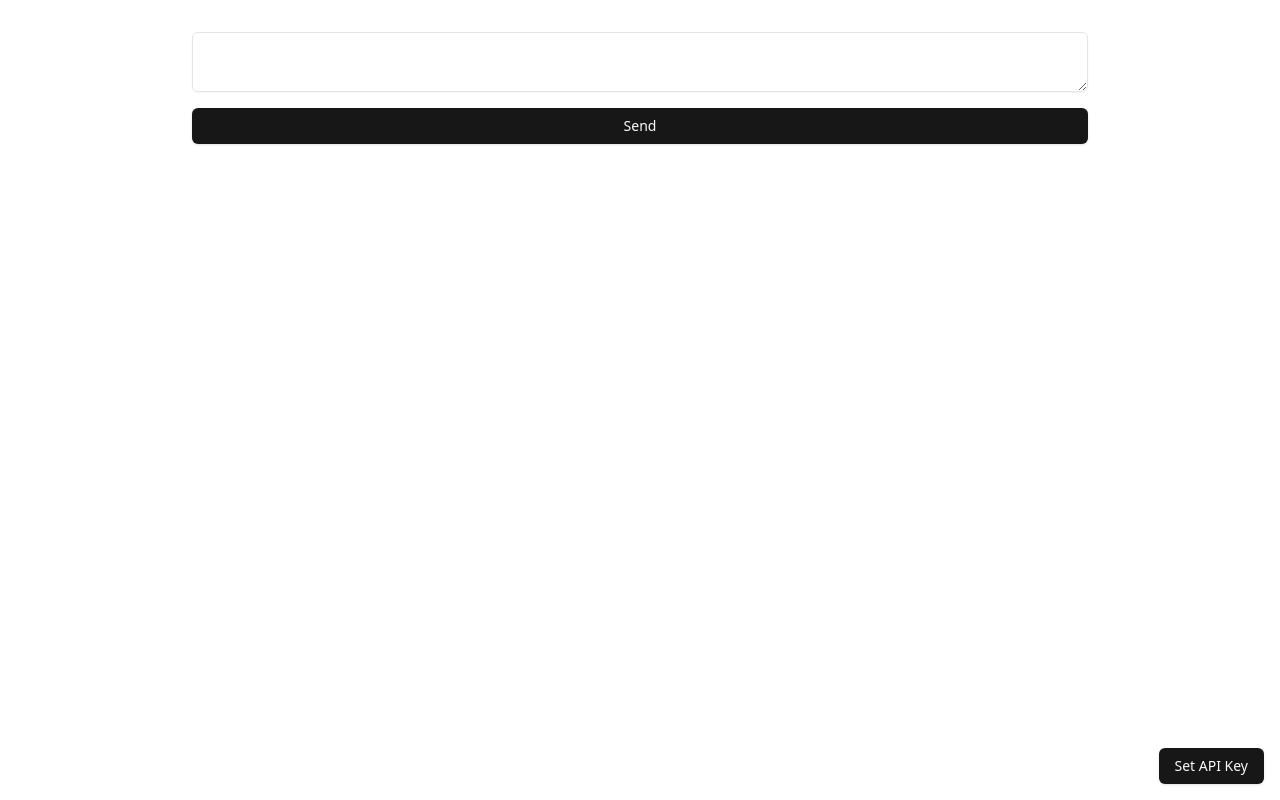
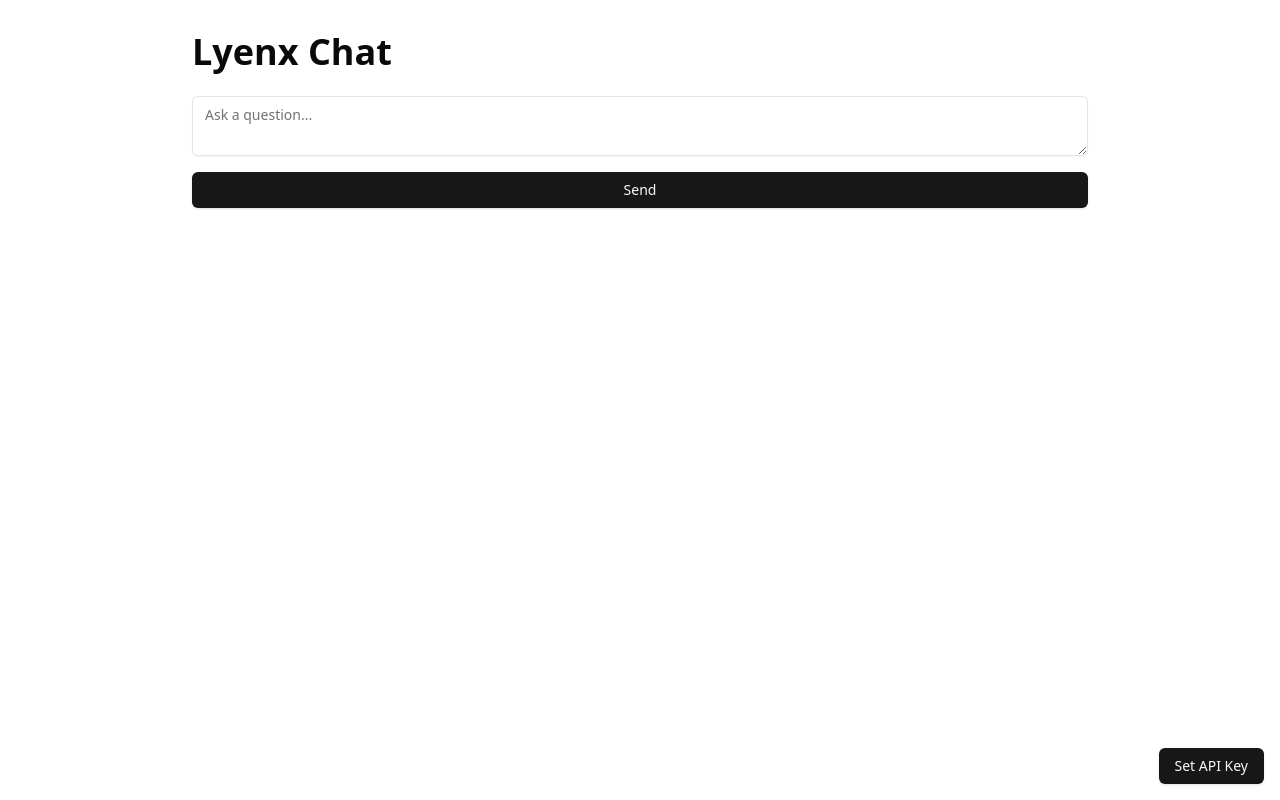
Before and after one commit to ImLyenx/mistral-chat, a Next.js app: page / in a window 1280 px wide. Built offline with nearby package versions, Linux system fonts and the light colour scheme.

Commit message:
feat: add system prompt

```diff
--- a/app/page.tsx
+++ b/app/page.tsx
@@ -16,10 +16,16 @@ import { Mistral } from "@mistralai/mistralai";
 
 export default function Home() {
   const [currentChat, setCurrentChat] = useState<{
-    messages: { role: "user" | "assistant"; content: string }[];
+    messages: { role: "user" | "assistant" | "system"; content: string }[];
     model: string;
   }>({
-    messages: [],
+    messages: [
+      {
+        role: "system" as const,
+        content:
+          "You are a helpful assistant that can answer questions and help with tasks. You also have markdown formatting.",
+      },
+    ],
     model: "mistral-large-latest",
   });
 
@@ -72,7 +78,9 @@ export default function Home() {
   return (
     <>
       <div className="flex flex-col gap-4 mx-auto max-w-4xl my-8">
-        {currentChat.messages.map((message) => (
+        <h1 className="font-bold text-4xl mb-2">Lyenx Chat</h1>
+        {currentChat.messages.map((message) =>
+          message.role !== "system" ? (
             <Card key={message.content}>
               <CardHeader>
                 <CardTitle>
@@ -90,7 +98,8 @@ export default function Home() {
                 </div>
               </CardContent>
             </Card>
-        ))}
+          ) : null
+        )}
         {lastResponse && (
           <Card>
             <CardHeader>
@@ -109,7 +118,11 @@ export default function Home() {
           </Card>
         )}
 
-        <Textarea ref={textareaRef} id="textarea" />
+        <Textarea
+          ref={textareaRef}
+          id="textarea"
+          placeholder="Ask a question..."
+        />
         <Button onClick={startCompletion} disabled={isLoading}>
           {isLoading ? "Loading..." : "Send"}
         </Button>
```
Lines whose indentation alone changed are shown as unchanged.
